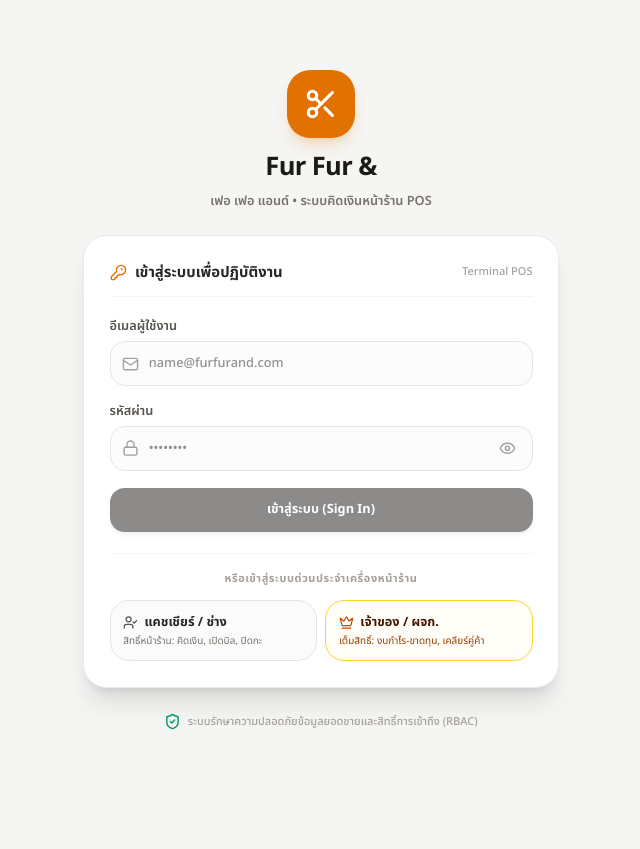
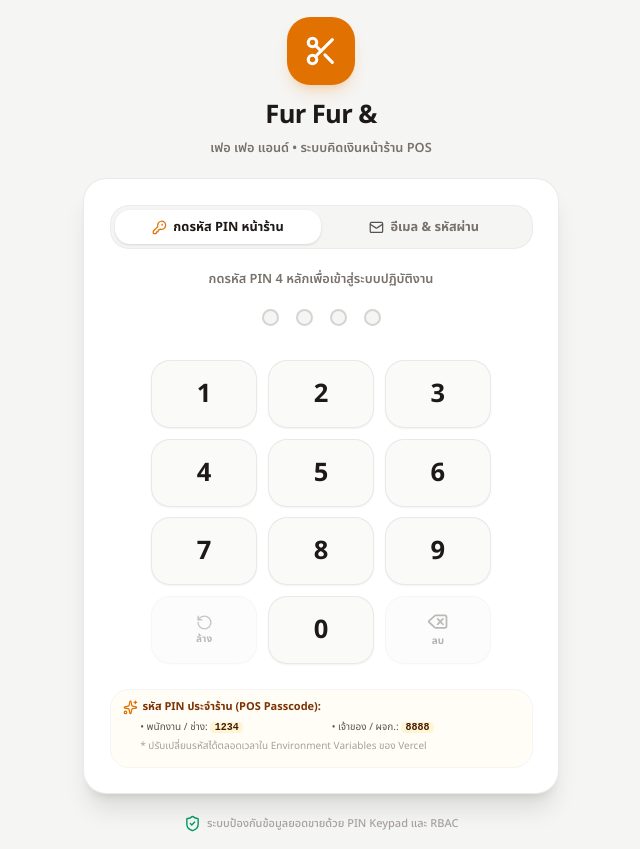
Before and after one commit to bookbigggg/fur-fur-pos, a Next.js app: page /login in a window 1280 px wide. Shown: the whole page, without its empty margins (319-959 px from the left). Before the commit the page ends 800 px from the top, so only its background shows below. Built offline with nearby package versions, Linux system fonts and the light colour scheme; a web font is replaced by a local one.

Commit message:
feat(auth): replace one-click preset with secure 4-digit PIN keypad terminal

```diff
--- a/src/app/actions/auth.ts
+++ b/src/app/actions/auth.ts
@@ -104,23 +104,51 @@ export async function signInWithEmail(email: string, pass: string): Promise<Auth
 }
 
 /**
- * Quick Preset Login สำหรับ iPad Terminal หน้าร้าน (เลือกสลับสิทธิ์ได้ทันที)
+ * เข้าสู่ระบบหน้าร้านด้วยรหัส PIN (Store Terminal PIN)
+ * - รหัสพนักงาน (Staff PIN): เช่น "1234" (หรือจาก process.env.POS_STAFF_PIN)
+ * - รหัสเจ้าของร้าน (Owner PIN): เช่น "8888" (หรือจาก process.env.POS_OWNER_PIN)
  */
-export async function signInWithPreset(role: UserRole): Promise<AuthResult> {
+export async function signInWithPin(pin: string): Promise<AuthResult> {
   try {
-    const isOwner = role === "owner" || role === "manager";
+    const cleanPin = pin.trim();
+    if (!cleanPin) {
+      return { success: false, error: "กรุณาระบุรหัส PIN 4 หลัก" };
+    }
+
+    const ownerPin = process.env.POS_OWNER_PIN || "8888";
+    const staffPin = process.env.POS_STAFF_PIN || "1234";
+
+    let role: UserRole | null = null;
+    let name = "";
+    let email = "";
+    let id = "";
+
+    if (cleanPin === ownerPin) {
+      role = "owner";
+      id = "pos-owner-001";
+      email = "fari@furfurand.com";
+      name = "ฟาริ บุญเย็น (ผู้จัดการร้าน / เจ้าของ)";
+    } else if (cleanPin === staffPin) {
+      role = "staff";
+      id = "pos-staff-001";
+      email = "staff@furfurand.com";
+      name = "พนักงานหน้าร้าน (แคชเชียร์ / ช่าง)";
+    } else {
+      return { success: false, error: "รหัส PIN ไม่ถูกต้อง กรุณาลองใหม่อีกครั้ง" };
+    }
+
     const session: UserSession = {
-      id: isOwner ? "pos-owner-001" : "pos-staff-001",
-      email: isOwner ? "fari@furfurand.com" : "staff@furfurand.com",
-      name: isOwner ? "ฟาริ บุญเย็น (ผู้จัดการร้าน)" : "พนักงานหน้าร้าน",
-      role: isOwner ? "owner" : "staff",
+      id,
+      email,
+      name,
+      role,
     };
 
     await setSessionCookie(session);
     revalidatePath("/", "layout");
     return { success: true, user: session };
   } catch (err) {
-    console.error("signInWithPreset error:", err);
+    console.error("signInWithPin error:", err);
     return { success: false, error: "ไม่สามารถเข้าสู่ระบบได้" };
   }
 }
--- a/src/app/login/page.tsx
+++ b/src/app/login/page.tsx
@@ -1,6 +1,6 @@
 "use client";
 
-import React, { useState, useTransition } from "react";
+import React, { useState, useEffect, useTransition, useCallback } from "react";
 import { useRouter } from "next/navigation";
 import {
   Scissors,
@@ -10,22 +10,100 @@ import {
   EyeOff,
   Loader2,
   ShieldCheck,
-  UserCheck,
-  Crown,
-  KeyRound
+  KeyRound,
+  Delete,
+  RotateCcw,
+  Sparkles,
 } from "lucide-react";
-import { signInWithEmail, signInWithPreset } from "@/app/actions/auth";
+import { signInWithEmail, signInWithPin } from "@/app/actions/auth";
 
 export default function LoginPage() {
   const router = useRouter();
+  const [loginMode, setLoginMode] = useState<"pin" | "email">("pin");
+
+  // State สำหรับ PIN Mode
+  const [pin, setPin] = useState<string>("");
+  const [isPending, startTransition] = useTransition();
+  const [errorMessage, setErrorMessage] = useState<string | null>(null);
+
+  // State สำหรับ Email Mode
   const [email, setEmail] = useState("");
   const [password, setPassword] = useState("");
   const [showPassword, setShowPassword] = useState(false);
-  const [errorMessage, setErrorMessage] = useState<string | null>(null);
-  const [isPending, startTransition] = useTransition();
 
-  // จัดการการส่งฟอร์มเข้าสู่ระบบ
-  const handleSubmit = (e: React.FormEvent) => {
+  // ส่งคำขอเข้าสู่ระบบด้วย PIN
+  const handlePinSubmit = useCallback(
+    (pinToSubmit: string) => {
+      if (pinToSubmit.length !== 4) return;
+      setErrorMessage(null);
+
+      startTransition(async () => {
+        const res = await signInWithPin(pinToSubmit);
+        if (res.success) {
+          router.push("/pos");
+          router.refresh();
+        } else {
+          setErrorMessage(res.error || "รหัส PIN ไม่ถูกต้อง กรุณาลองใหม่อีกครั้ง");
+          setPin(""); // เคลียร์ PIN เมื่อกรอกผิดเพื่อให้กดใหม่ได้ทันที
+        }
+      });
+    },
+    [router]
+  );
+
+  // จัดการการกดปุ่มตัวเลขบนหน้าจอ
+  const handleNumberPress = (num: string) => {
+    if (isPending || pin.length >= 4) return;
+    setErrorMessage(null);
+
+    const newPin = pin + num;
+    setPin(newPin);
+
+    // เมื่อกดครบ 4 หลัก ทำการ Submit ทันที
+    if (newPin.length === 4) {
+      handlePinSubmit(newPin);
+    }
+  };
+
+  // ลบตัวเลขหลักล่าสุด
+  const handleBackspace = () => {
+    if (isPending || pin.length === 0) return;
+    setErrorMessage(null);
+    setPin((prev) => prev.slice(0, -1));
+  };
+
+  // ล้างตัวเลขทั้งหมด
+  const handleClear = () => {
+    if (isPending) return;
+    setErrorMessage(null);
+    setPin("");
+  };
+
+  // รองรับการกดแป้นพิมพ์จริง (Physical Keyboard) บนคอมพิวเตอร์
+  useEffect(() => {
+    if (loginMode !== "pin") return;
+
+    const handleKeyDown = (e: KeyboardEvent) => {
+      if (isPending) return;
+
+      if (e.key >= "0" && e.key <= "9") {
+        e.preventDefault();
+        handleNumberPress(e.key);
+      } else if (e.key === "Backspace") {
+        e.preventDefault();
+        handleBackspace();
+      } else if (e.key === "Escape" || e.key.toLowerCase() === "c") {
+        e.preventDefault();
+        handleClear();
+      }
+    };
+
+    window.addEventListener("keydown", handleKeyDown);
+    return () => window.removeEventListener("keydown", handleKeyDown);
+  }, [loginMode, pin, isPending, handlePinSubmit]);
+
+  // จัดการการส่งฟอร์มด้วยอีเมล & รหัสผ่าน
+  const handleEmailSubmit = (e: React.FormEvent) => {
     e.preventDefault();
     setErrorMessage(null);
 
@@ -40,23 +118,9 @@ export default function LoginPage() {
     });
   };
 
-  // ทางลัดเข้าสู่ระบบด้วยสิทธิ์พนักงาน / เจ้าของร้าน (Fast Terminal Login)
-  const handleQuickLogin = (role: "owner" | "staff") => {
-    setErrorMessage(null);
-    startTransition(async () => {
-      const res = await signInWithPreset(role);
-      if (res.success) {
-        router.push("/pos");
-        router.refresh();
-      } else {
-        setErrorMessage(res.error || "ไม่สามารถเข้าสู่ระบบได้");
-      }
-    });
-  };
-
   return (
     <div className="min-h-dvh bg-stone-100 flex flex-col justify-center items-center p-4 selection:bg-amber-100">
-      <div className="max-w-md w-full space-y-6">
+      <div className="max-w-md w-full space-y-5">
         {/* Header / Logo */}
         <div className="text-center space-y-2">
           <div className="w-16 h-16 rounded-3xl bg-amber-600 text-white flex items-center justify-center mx-auto shadow-lg shadow-amber-600/20 mb-3">
@@ -72,27 +136,149 @@ export default function LoginPage() {
 
         {/* Login Card */}
         <div className="bg-white rounded-3xl p-6 shadow-xl border border-stone-200/80 space-y-5">
-          <div className="border-b border-stone-100 pb-3 flex items-center justify-between">
-            <h2 className="text-sm font-bold text-stone-800 flex items-center gap-2">
-              <KeyRound className="w-4 h-4 text-amber-600" />
-              <span>เข้าสู่ระบบเพื่อปฏิบัติงาน</span>
-            </h2>
-            <span className="text-[11px] font-medium text-stone-400">
-              Terminal POS
-            </span>
+          {/* Segmented Mode Selector */}
+          <div className="flex rounded-2xl bg-stone-100 p-1 border border-stone-200/60">
+            <button
+              type="button"
+              onClick={() => {
+                setLoginMode("pin");
+                setErrorMessage(null);
+              }}
+              className={`flex-1 py-2 rounded-xl text-xs font-bold flex items-center justify-center gap-1.5 transition-all cursor-pointer ${
+                loginMode === "pin"
+                  ? "bg-white text-stone-900 shadow-sm"
+                  : "text-stone-500 hover:text-stone-800"
+              }`}
+            >
+              <KeyRound className="w-3.5 h-3.5 text-amber-600" />
+              <span>กดรหัส PIN หน้าร้าน</span>
+            </button>
+            <button
+              type="button"
+              onClick={() => {
+                setLoginMode("email");
+                setErrorMessage(null);
+              }}
+              className={`flex-1 py-2 rounded-xl text-xs font-bold flex items-center justify-center gap-1.5 transition-all cursor-pointer ${
+                loginMode === "email"
+                  ? "bg-white text-stone-900 shadow-sm"
+                  : "text-stone-500 hover:text-stone-800"
+              }`}
+            >
+              <Mail className="w-3.5 h-3.5 text-stone-600" />
+              <span>อีเมล & รหัสผ่าน</span>
+            </button>
           </div>
 
           {errorMessage && (
-            <div className="p-3 bg-rose-50 border border-rose-200 text-rose-700 text-xs rounded-xl font-medium">
+            <div className="p-3 bg-rose-50 border border-rose-200 text-rose-700 text-xs rounded-xl font-medium text-center animate-in fade-in">
               {errorMessage}
             </div>
           )}
 
-          {/* Form */}
-          <form onSubmit={handleSubmit} className="space-y-4">
+          {/* ======================= PIN MODE ======================= */}
+          {loginMode === "pin" && (
+            <div className="space-y-6">
+              <div className="text-center space-y-3">
+                <p className="text-xs font-semibold text-stone-500">
+                  กดรหัส PIN 4 หลักเพื่อเข้าสู่ระบบปฏิบัติงาน
+                </p>
+
+                {/* 4 PIN Dots Indicator */}
+                <div className="flex justify-center items-center gap-4 py-2">
+                  {[0, 1, 2, 3].map((index) => {
+                    const isFilled = pin.length > index;
+                    return (
+                      <div
+                        key={index}
+                        className={`w-4 h-4 rounded-full transition-all duration-200 ${
+                          isFilled
+                            ? "bg-amber-600 border-2 border-amber-600 scale-125 shadow-md shadow-amber-600/30"
+                            : "bg-stone-100 border-2 border-stone-300"
+                        }`}
+                      />
+                    );
+                  })}
+                </div>
+
+                {isPending && (
+                  <div className="flex items-center justify-center gap-2 text-xs font-bold text-amber-700">
+                    <Loader2 className="w-3.5 h-3.5 animate-spin" />
+                    <span>กำลังตรวจสอบสิทธิ์...</span>
+                  </div>
+                )}
+              </div>
+
+              {/* 3x4 Touch Keypad Grid */}
+              <div className="grid grid-cols-3 gap-2.5 max-w-xs mx-auto">
+                {["1", "2", "3", "4", "5", "6", "7", "8", "9"].map((num) => (
+                  <button
+                    key={num}
+                    type="button"
+                    onClick={() => handleNumberPress(num)}
+                    disabled={isPending || pin.length >= 4}
+                    className="h-16 rounded-2xl bg-stone-50 hover:bg-stone-100 active:bg-amber-100 active:scale-95 text-stone-900 text-2xl font-bold border border-stone-200/80 shadow-xs flex items-center justify-center transition-all cursor-pointer disabled:opacity-50"
+                  >
+                    {num}
+                  </button>
+                ))}
+
+                {/* ปุ่มล้าง (C) */}
+                <button
+                  type="button"
+                  onClick={handleClear}
+                  disabled={isPending || pin.length === 0}
+                  className="h-16 rounded-2xl bg-stone-100/70 hover:bg-stone-200/70 active:scale-95 text-stone-600 text-xs font-bold border border-stone-200/80 shadow-xs flex flex-col items-center justify-center gap-0.5 transition-all cursor-pointer disabled:opacity-40"
+                >
+                  <RotateCcw className="w-4 h-4 text-stone-500" />
+                  <span className="text-[10px]">ล้าง</span>
+                </button>
+
+                {/* ปุ่มเลข 0 */}
+                <button
+                  type="button"
+                  onClick={() => handleNumberPress("0")}
+                  disabled={isPending || pin.length >= 4}
+                  className="h-16 rounded-2xl bg-stone-50 hover:bg-stone-100 active:bg-amber-100 active:scale-95 text-stone-900 text-2xl font-bold border border-stone-200/80 shadow-xs flex items-center justify-center transition-all cursor-pointer disabled:opacity-50"
+                >
+                  0
+                </button>
+
+                {/* ปุ่มลบ (Backspace) */}
+                <button
+                  type="button"
+                  onClick={handleBackspace}
+                  disabled={isPending || pin.length === 0}
+                  className="h-16 rounded-2xl bg-stone-100/70 hover:bg-stone-200/70 active:scale-95 text-stone-700 text-sm font-bold border border-stone-200/80 shadow-xs flex flex-col items-center justify-center gap-0.5 transition-all cursor-pointer disabled:opacity-40"
+                >
+                  <Delete className="w-5 h-5 text-stone-600" />
+                  <span className="text-[10px]">ลบ</span>
+                </button>
+              </div>
+
+              {/* Hint Box สำหรับการตั้งค่าและความปลอดภัย */}
+              <div className="pt-2 border-t border-stone-100 text-[11px] text-stone-500 space-y-1 bg-amber-50/50 p-3 rounded-2xl border border-amber-200/40">
+                <div className="flex items-center gap-1 font-bold text-amber-900">
+                  <Sparkles className="w-3.5 h-3.5 text-amber-600" />
+                  <span>รหัส PIN ประจำร้าน (POS Passcode):</span>
+                </div>
+                <div className="grid grid-cols-2 gap-1 text-[10px] text-stone-600 pl-4">
+                  <div>• พนักงาน / ช่าง: <code className="bg-amber-100/70 px-1 rounded font-bold text-amber-950">1234</code></div>
+                  <div>• เจ้าของ / ผจก.: <code className="bg-amber-100/70 px-1 rounded font-bold text-amber-950">8888</code></div>
+                </div>
+                <p className="text-[10px] text-stone-400 pl-4">
+                  * ปรับเปลี่ยนรหัสได้ตลอดเวลาใน Environment Variables ของ Vercel
+                </p>
+              </div>
+            </div>
+          )}
+
+          {/* ======================= EMAIL MODE ======================= */}
+          {loginMode === "email" && (
+            <form onSubmit={handleEmailSubmit} className="space-y-4">
               <div>
                 <label className="text-xs font-semibold text-stone-600 block mb-1.5">
-                อีเมลผู้ใช้งาน
+                  อีเมลผู้ใช้งาน (Supabase Auth)
                 </label>
                 <div className="relative">
                   <input
@@ -151,59 +337,17 @@ export default function LoginPage() {
                     <span>กำลังเข้าสู่ระบบ...</span>
                   </>
                 ) : (
-                <span>เข้าสู่ระบบ (Sign In)</span>
+                  <span>เข้าสู่ระบบด้วยอีเมล (Sign In)</span>
                 )}
               </button>
             </form>
-
-          {/* Quick Terminal Login Presets */}
-          <div className="pt-4 border-t border-stone-100 space-y-3">
-            <span className="text-[11px] font-bold text-stone-400 block uppercase tracking-wider text-center">
-              หรือเข้าสู่ระบบด่วนประจำเครื่องหน้าร้าน
-            </span>
-
-            <div className="grid grid-cols-2 gap-2">
-              <button
-                type="button"
-                onClick={() => handleQuickLogin("staff")}
-                disabled={isPending}
-                className="p-3 rounded-2xl border border-stone-200 hover:border-amber-500 bg-stone-50/70 hover:bg-amber-50/40 text-left transition-all group active:scale-95 cursor-pointer"
-              >
-                <div className="flex items-center gap-1.5 mb-1">
-                  <UserCheck className="w-3.5 h-3.5 text-stone-600 group-hover:text-amber-600" />
-                  <span className="text-xs font-bold text-stone-800">
-                    แคชเชียร์ / ช่าง
-                  </span>
-                </div>
-                <p className="text-[10px] text-stone-500 leading-tight">
-                  สิทธิ์หน้าร้าน: คิดเงิน, เปิดบิล, ปิดกะ
-                </p>
-              </button>
-
-              <button
-                type="button"
-                onClick={() => handleQuickLogin("owner")}
-                disabled={isPending}
-                className="p-3 rounded-2xl border border-amber-300 bg-amber-50/40 hover:bg-amber-100/50 text-left transition-all group active:scale-95 cursor-pointer"
-              >
-                <div className="flex items-center gap-1.5 mb-1">
-                  <Crown className="w-3.5 h-3.5 text-amber-700" />
-                  <span className="text-xs font-bold text-amber-950">
-                    เจ้าของ / ผจก.
-                  </span>
-                </div>
-                <p className="text-[10px] text-amber-800 leading-tight">
-                  เต็มสิทธิ์: งบกำไร-ขาดทุน, เคลียร์คู่ค้า
-                </p>
-              </button>
-            </div>
-          </div>
+          )}
         </div>
 
         {/* Security Footer */}
         <div className="text-center flex items-center justify-center gap-1.5 text-[11px] text-stone-400 font-medium">
           <ShieldCheck className="w-4 h-4 text-emerald-600" />
-          <span>ระบบรักษาความปลอดภัยข้อมูลยอดขายและสิทธิ์การเข้าถึง (RBAC)</span>
+          <span>ระบบป้องกันข้อมูลยอดขายด้วย PIN Keypad และ RBAC</span>
         </div>
       </div>
     </div>
```
Also changed, not shown: 1 other file (tests, documents, lock files or other folders). Lines whose indentation alone changed are shown as unchanged.
